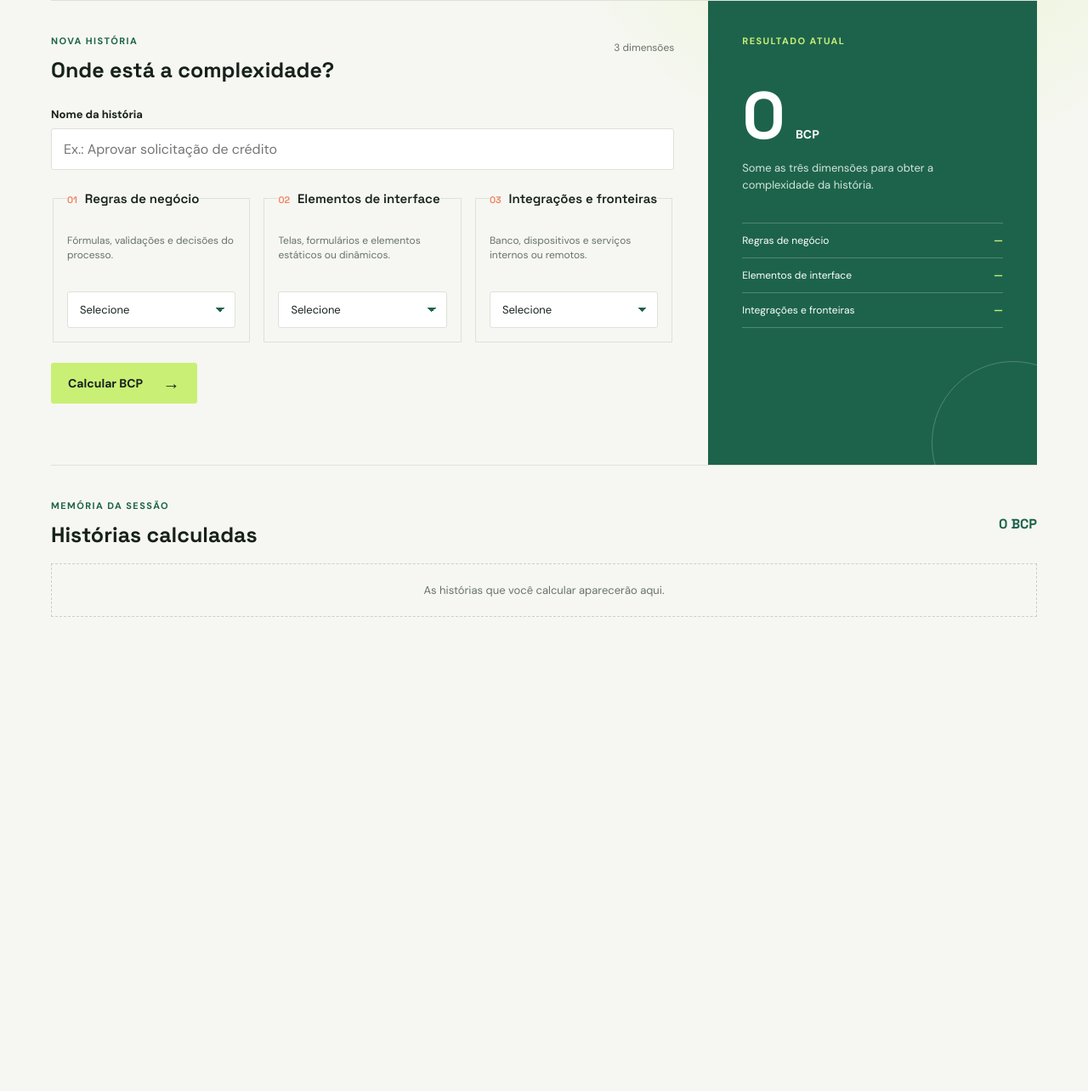
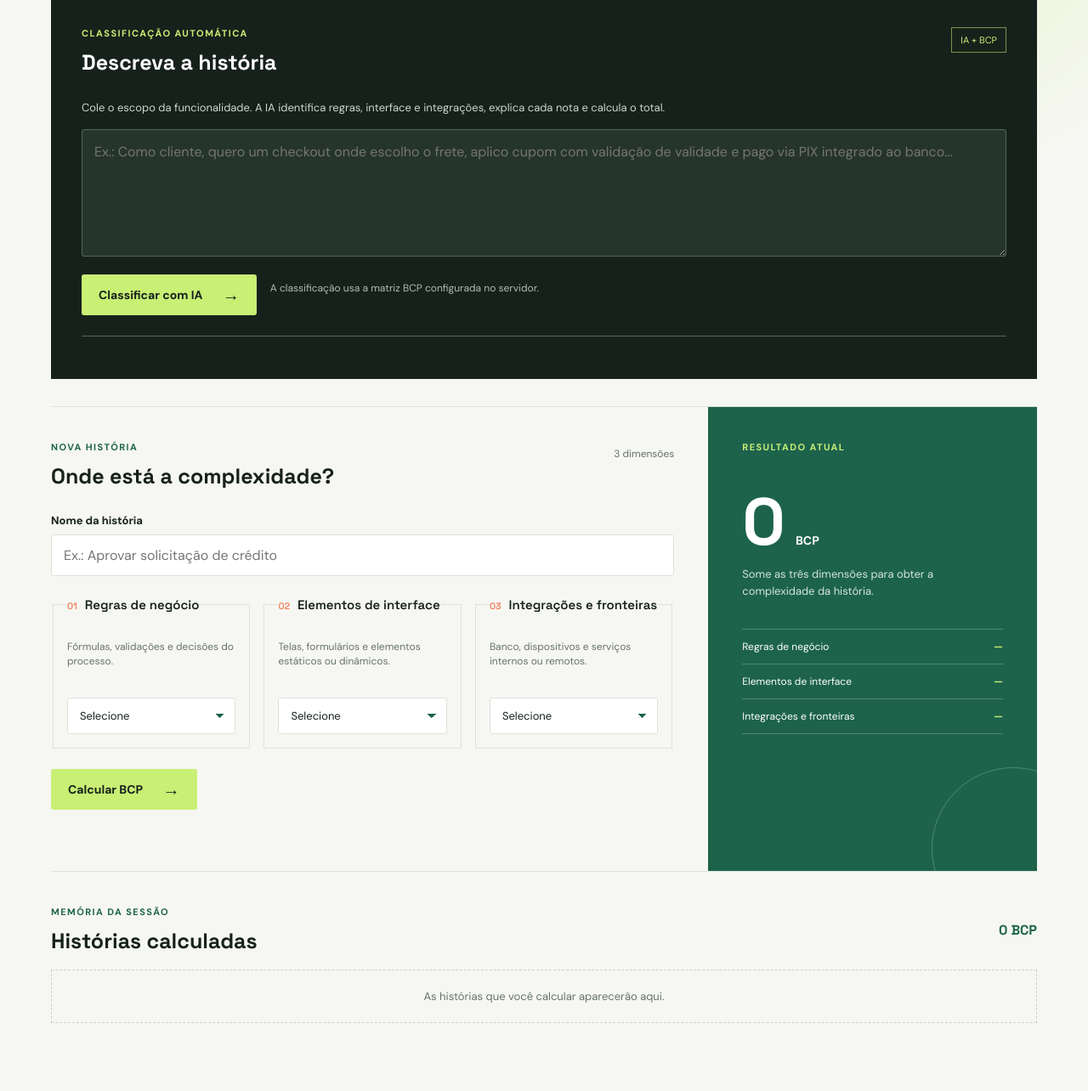
Before and after one commit to mauricioas1/bcp-calculadora, a Flask app: page / in a window 1280 px wide. Shown: the part 252-1536 px from the top of the page at 85% size. Before the commit the page ends 978 px from the top, so only its background shows below. Run offline with Flask 3, Linux system fonts and the light colour scheme.

Commit message:
feat: add AI-based BCP classification

```diff
--- a/app.py
+++ b/app.py
@@ -1,3 +1,8 @@
+import json
+import os
+import urllib.error
+import urllib.request
+
 from flask import Flask, jsonify, render_template, request
 
 app = Flask(__name__)
@@ -11,6 +16,8 @@ SCORES = {
 }
 
 CATEGORIES = ("business_rules", "interface_elements", "boundaries")
+AI_CATEGORIES = ("regras", "interface", "integracoes")
+AI_SCORE_LIMITS = range(1, 4)
 
 
 @app.get("/")
@@ -36,5 +43,88 @@ def calculate():
     return jsonify({"values": values, "total": sum(values.values())})
 
 
+@app.post("/api/classificar")
+def classify():
+    payload = request.get_json(silent=True) or {}
+    story = (payload.get("story") or "").strip()
+
+    if len(story) < 20:
+        return jsonify({"error": "Descreva a história com pelo menos 20 caracteres."}), 400
+    if len(story) > 6000:
+        return jsonify({"error": "A descrição deve ter no máximo 6.000 caracteres."}), 400
+
+    api_key = os.getenv("GEMINI_API_KEY")
+    if not api_key:
+        return jsonify({"error": "A classificação automática está desativada: GEMINI_API_KEY não foi configurada."}), 503
+
+    prompt = f"""Classifique a história de usuário abaixo segundo a matriz BCP.
+
+História:
+{story}
+
+Retorne somente JSON válido neste formato exato:
+{{
+  "regras": {{"nota": 1, "justificativa": "..."}},
+  "interface": {{"nota": 1, "justificativa": "..."}},
+  "integracoes": {{"nota": 1, "justificativa": "..."}}
+}}"""
+    system_instruction = """Você é especialista em métricas de software BCP. Classifique cada dimensão com uma nota inteira de 1 a 3.
+
+Regras de negócio: 1 para instruções diretas, fórmulas simples ou validações; 2 para processo iterativo com poucas etapas e decisões; 3 para muitas etapas e/ou muitos pontos de decisão.
+Interface: 1 para até 5 elementos estáticos em contexto existente; 2 para até 5 elementos estáticos em novo contexto; 3 para até 5 elementos dinâmicos em novo contexto ou interface sofisticada.
+Integrações: 1 quando banco e/ou UI não cruzam fronteiras; 2 para dispositivo físico ou serviço remoto com troca contínua de informação; 3 para serviço remoto com troca eventual ou complexa de informação.
+
+Use apenas evidências presentes na história. Quando uma dimensão não estiver explícita, classifique como 1 e explique a ausência de evidência. Não invente integrações, telas ou regras."""
+
+    try:
+        response = _call_gemini(api_key, system_instruction, prompt)
+        classification = _validate_classification(response)
+    except (ValueError, urllib.error.HTTPError, urllib.error.URLError, TimeoutError) as error:
+        app.logger.warning("Falha na classificação BCP: %s", error)
+        return jsonify({"error": "Não foi possível classificar a história agora. Verifique a chave da IA e tente novamente."}), 502
+
+    return jsonify({"classification": classification, "total": sum(item["nota"] for item in classification.values())})
+
+
+def _call_gemini(api_key, system_instruction, prompt):
+    model = os.getenv("GEMINI_MODEL", "gemini-2.5-flash")
+    url = f"https://generativelanguage.googleapis.com/v1beta/models/{model}:generateContent"
+    body = {
+        "systemInstruction": {"parts": [{"text": system_instruction}]},
+        "contents": [{"parts": [{"text": prompt}]}],
+        "generationConfig": {"temperature": 0.1, "responseMimeType": "application/json"},
+    }
+    request_data = urllib.request.Request(
+        url,
+        data=json.dumps(body).encode("utf-8"),
+        headers={"Content-Type": "application/json", "x-goog-api-key": api_key},
+        method="POST",
+    )
+    with urllib.request.urlopen(request_data, timeout=30) as response:
+        result = json.loads(response.read().decode("utf-8"))
+    try:
+        text = result["candidates"][0]["content"]["parts"][0]["text"]
+        return json.loads(text)
+    except (KeyError, IndexError, TypeError, json.JSONDecodeError) as error:
+        raise ValueError("Resposta da IA fora do formato esperado") from error
+
+
+def _validate_classification(classification):
+    if not isinstance(classification, dict) or set(classification) != set(AI_CATEGORIES):
+        raise ValueError("Categorias incompletas")
+
+    validated = {}
+    for category in AI_CATEGORIES:
+        item = classification[category]
+        score = item.get("nota") if isinstance(item, dict) else None
+        justification = item.get("justificativa") if isinstance(item, dict) else None
+        if isinstance(score, bool) or not isinstance(score, int) or score not in AI_SCORE_LIMITS:
+            raise ValueError("Nota BCP inválida")
+        if not isinstance(justification, str) or not justification.strip():
+            raise ValueError("Justificativa BCP ausente")
+        validated[category] = {"nota": score, "justificativa": justification.strip()}
+    return validated
+
+
 if __name__ == "__main__":
     app.run(host="0.0.0.0", port=5000, debug=False)
--- a/docker-compose.yml
+++ b/docker-compose.yml
@@ -5,3 +5,6 @@ services:
     restart: unless-stopped
     ports:
       - "5000:5000"
+    environment:
+      GEMINI_API_KEY: ${GEMINI_API_KEY:-}
+      GEMINI_MODEL: ${GEMINI_MODEL:-gemini-2.5-flash}
--- a/static/app.js
+++ b/static/app.js
@@ -3,12 +3,51 @@ const currentTotal = document.querySelector('#current-total');
 const sessionTotal = document.querySelector('#session-total');
 const history = document.querySelector('#history');
 const formMessage = document.querySelector('#form-message');
+const classifyButton = document.querySelector('#classify-button');
+const storyDescription = document.querySelector('#story-description');
+const aiStatus = document.querySelector('#ai-status');
+const justifications = document.querySelector('#ai-justifications');
 const breakdownLabels = {
   business_rules: 'Regras de negócio',
   interface_elements: 'Elementos de interface',
   boundaries: 'Integrações e fronteiras',
 };
 let stories = [];
+
+classifyButton.addEventListener('click', async () => {
+  const story = storyDescription.value.trim();
+  if (story.length < 20) {
+    aiStatus.textContent = 'Descreva a história com pelo menos 20 caracteres.';
+    return;
+  }
+
+  classifyButton.disabled = true;
+  aiStatus.textContent = 'Analisando a história...';
+  try {
+    const response = await fetch('/api/classificar', {
+      method: 'POST',
+      headers: { 'Content-Type': 'application/json' },
+      body: JSON.stringify({ story }),
+    });
+    const result = await response.json();
+    if (!response.ok) throw new Error(result.error || 'Não foi possível classificar.');
+
+    const values = {
+      business_rules: result.classification.regras.nota,
+      interface_elements: result.classification.interface.nota,
+      boundaries: result.classification.integracoes.nota,
+    };
+    renderResult({ total: result.total, values });
+    renderJustifications(result.classification);
+    stories.push({ name: story.slice(0, 80), total: result.total, values });
+    renderHistory();
+    aiStatus.textContent = 'Classificação concluída. Revise as justificativas antes de usar a estimativa.';
+  } catch (error) {
+    aiStatus.textContent = error.message;
+  } finally {
+    classifyButton.disabled = false;
+  }
+});
 
 form.addEventListener('submit', async (event) => {
   event.preventDefault();
@@ -47,6 +86,14 @@ function renderResult(result) {
   });
 }
 
+function renderJustifications(classification) {
+  const labels = { regras: 'Regras de negócio', interface: 'Elementos de interface', integracoes: 'Integrações e fronteiras' };
+  justifications.hidden = false;
+  justifications.innerHTML = Object.entries(labels).map(([key, label]) => `
+    <div><strong>${label}: ${classification[key].nota}/3</strong><p>${escapeHtml(classification[key].justificativa)}</p></div>
+  `).join('');
+}
+
 function renderHistory() {
   const total = stories.reduce((sum, story) => sum + story.total, 0);
   sessionTotal.textContent = `${total} BCP`;
--- a/static/style.css
+++ b/static/style.css
@@ -14,6 +14,20 @@ h2 { font-size:25px; }
 .scale span { background:var(--white); border:1px solid var(--line); border-radius:3px; display:grid; font-size:12px; gap:2px; min-width:48px; padding:9px 8px; text-align:center; }
 .scale b { color:var(--green); font-size:17px; }
 .workspace { display:grid; grid-template-columns:minmax(0, 1.6fr) minmax(280px, .8fr); border-top:1px solid var(--line); border-bottom:1px solid var(--line); }
+.ai-card { background:var(--ink); color:var(--white); margin-bottom:32px; padding:32px 36px; }
+.ai-card .eyebrow { color:var(--lime); }
+.ai-card h2 { color:var(--white); }
+.ai-badge { border:1px solid rgba(201,239,117,.55); color:var(--lime); font-size:11px; padding:7px 10px; text-transform:uppercase; }
+.ai-help { color:#cbd7ce; font-size:13px; line-height:1.5; margin:0 0 16px; max-width:700px; }
+textarea { background:#26352c; border:1px solid #52665a; border-radius:3px; color:var(--white); font:inherit; line-height:1.5; outline:none; padding:14px; resize:vertical; width:100%; }
+textarea:focus { border-color:var(--lime); box-shadow:0 0 0 3px rgba(201,239,117,.12); }
+.ai-actions { align-items:center; display:flex; flex-wrap:wrap; gap:16px; }
+.ai-actions .primary-button { margin-top:16px; }
+.ai-actions small { color:#aebeb2; font-size:12px; }
+.primary-button:disabled { cursor:wait; opacity:.65; transform:none; }
+.justifications { border-top:1px solid #52665a; display:grid; gap:12px; grid-template-columns:repeat(3, 1fr); margin-top:24px; padding-top:18px; }
+.justifications strong { color:var(--lime); font-size:12px; }
+.justifications p { color:#d4ded7; font-size:12px; line-height:1.45; margin:7px 0 0; }
 .calculator { padding:40px 40px 42px 0; }
 .result-panel { background:var(--green); color:var(--white); padding:40px; position:relative; overflow:hidden; }
 .result-panel:after { content:''; width:190px; height:190px; border:1px solid rgba(255,255,255,.22); border-radius:50%; position:absolute; right:-68px; bottom:-70px; }
@@ -47,5 +61,5 @@ select { background-image:linear-gradient(45deg, transparent 50%, var(--green) 5
 .history-item strong { font-family:'Space Grotesk',sans-serif; font-size:20px; }
 .history-item small { color:var(--muted); display:block; font-size:12px; margin-top:3px; }
 .empty-state { border:1px dashed #c9d1c6; color:var(--muted); font-size:13px; margin:0; padding:22px; text-align:center; }
-@media (max-width:800px) { .shell { padding-top:32px; width:min(100% - 28px, 600px); } .topbar { align-items:flex-start; flex-direction:column; padding-bottom:34px; } .scale { justify-content:flex-start; } .workspace { grid-template-columns:1fr; } .calculator { padding:30px 0; } .result-panel { margin:0 -14px; padding:30px 24px; } .result-number { margin-top:28px; } }
+@media (max-width:800px) { .shell { padding-top:32px; width:min(100% - 28px, 600px); } .topbar { align-items:flex-start; flex-direction:column; padding-bottom:34px; } .scale { justify-content:flex-start; } .workspace { grid-template-columns:1fr; } .calculator { padding:30px 0; } .result-panel { margin:0 -14px; padding:30px 24px; } .result-number { margin-top:28px; } .ai-card { margin-left:-14px; margin-right:-14px; padding:28px 24px; } .justifications { grid-template-columns:1fr; } }
 @media (max-width:580px) { .dimension-grid { grid-template-columns:1fr; } .dimension p { min-height:0; } .section-heading { flex-direction:column; gap:8px; } }
--- a/templates/index.html
+++ b/templates/index.html
@@ -18,6 +18,23 @@
         <span>XS <b>1</b></span><span>S <b>2</b></span><span>M <b>3</b></span><span>L <b>5</b></span><span>XL <b>8</b></span>
       </div>
     </header>
+
+    <section class="ai-card">
+      <div class="section-heading">
+        <div>
+          <p class="eyebrow">Classificação automática</p>
+          <h2>Descreva a história</h2>
+        </div>
+        <span class="ai-badge">IA + BCP</span>
+      </div>
+      <p class="ai-help">Cole o escopo da funcionalidade. A IA identifica regras, interface e integrações, explica cada nota e calcula o total.</p>
+      <textarea id="story-description" maxlength="6000" rows="5" placeholder="Ex.: Como cliente, quero um checkout onde escolho o frete, aplico cupom com validação de validade e pago via PIX integrado ao banco..."></textarea>
+      <div class="ai-actions">
+        <button id="classify-button" class="primary-button" type="button">Classificar com IA <span aria-hidden="true">&#8594;</span></button>
+        <small id="ai-status">A classificação usa a matriz BCP configurada no servidor.</small>
+      </div>
+      <div id="ai-justifications" class="justifications" hidden></div>
+    </section>
 
     <section class="workspace">
       <form id="bcp-form" class="calculator">
```
Also changed, not shown: README.md, 1 other file.
